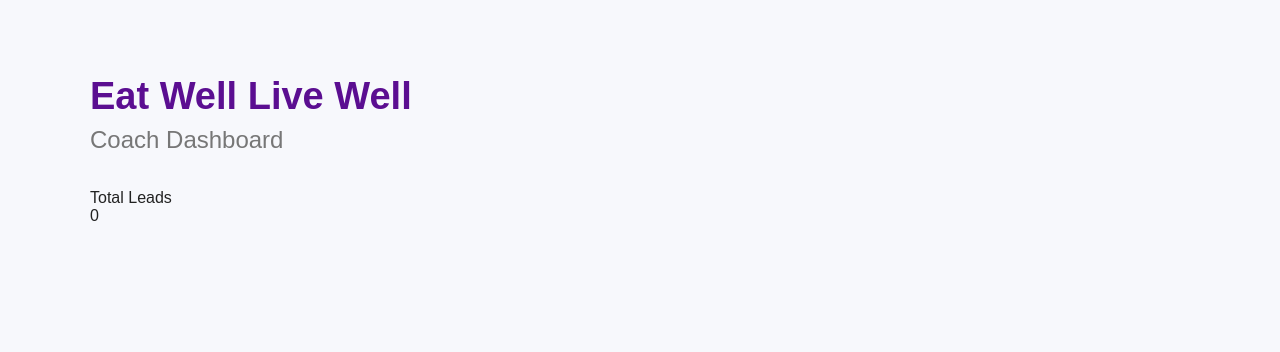
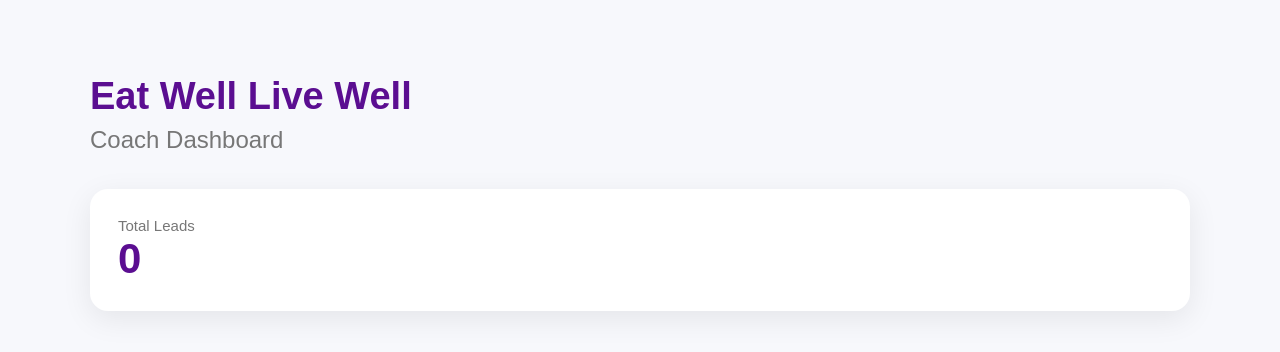
Before and after one commit to ramsparames/eatwelllivewell, a FastAPI app: page /dashboard in a window 1280 px wide. Shown: the top 352 px of the page. Run offline with FastAPI, Linux system fonts and the light colour scheme; data that the repository does not hold is empty.

Commit message:
Update dashboard.css

```diff
--- a/static/dashboard.css
+++ b/static/dashboard.css
@@ -154,3 +154,34 @@ h2{
     font-size:14px;
 
 }
+.summary-card{
+
+    background:white;
+
+    border-radius:18px;
+
+    padding:28px;
+
+    margin-bottom:35px;
+
+    box-shadow:var(--shadow);
+
+}
+
+.label{
+
+    color:var(--muted);
+
+    font-size:15px;
+
+}
+
+.number{
+
+    font-size:42px;
+
+    font-weight:bold;
+
+    color:var(--primary);
+
+}
```
